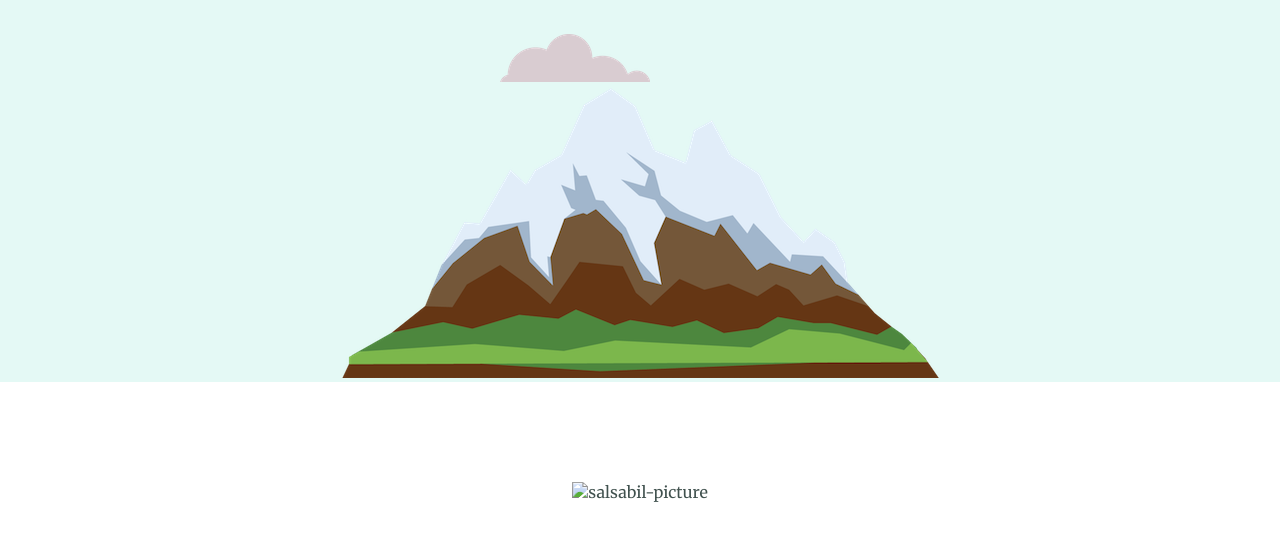
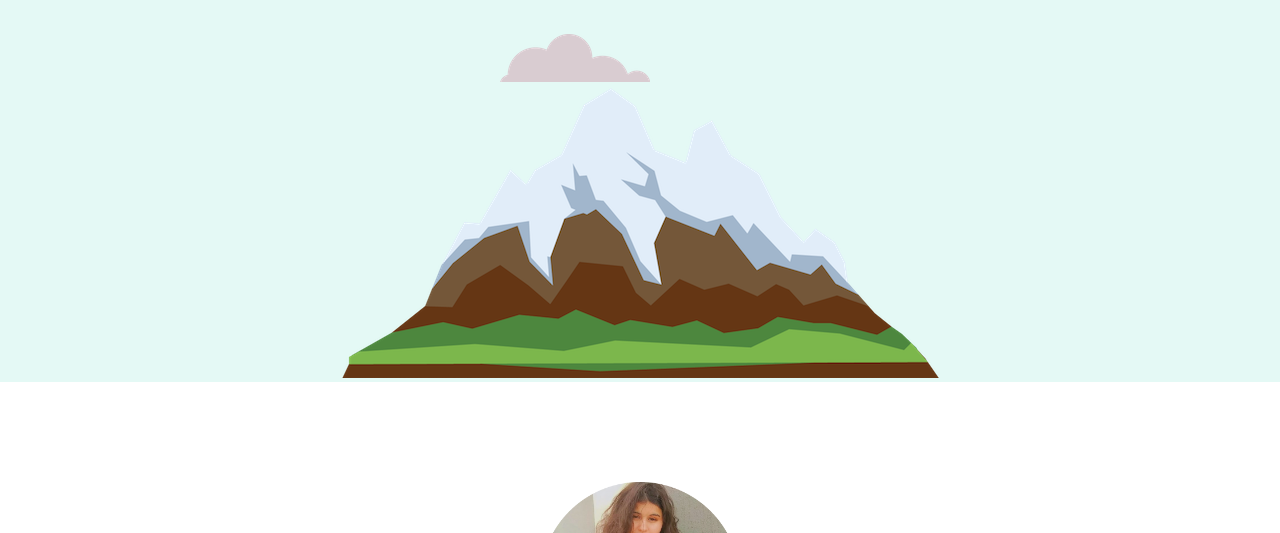
Before and after one commit to usamakhosa/Salsabil, a plain HTML site: page index.html in a window 1280 px wide. Shown: the part 386-919 px from the top of the page. Drawn offline with Linux system fonts and the light colour scheme; the site is published under a folder, as on GitHub Pages, so addresses that start at the root find nothing.

Commit message:
Update index.html

```diff
--- a/index.html
+++ b/index.html
@@ -22,7 +22,7 @@
   </div>
   <div class="middle-container">
     <div class="profile">
-      <img src="/images/salsabi.png" alt="salsabil-picture" class="usama" >
+      <img src="images/salsabi.png" alt="salsabil-picture" class="usama" >
       <h2>Hello.</h2>
       <p class="intro" >My name is Salsabil Grissi. I'm a Full-stack Web Developer I am the founder of Tech Developers I ❤️ coding .</p>
     </div>
```
